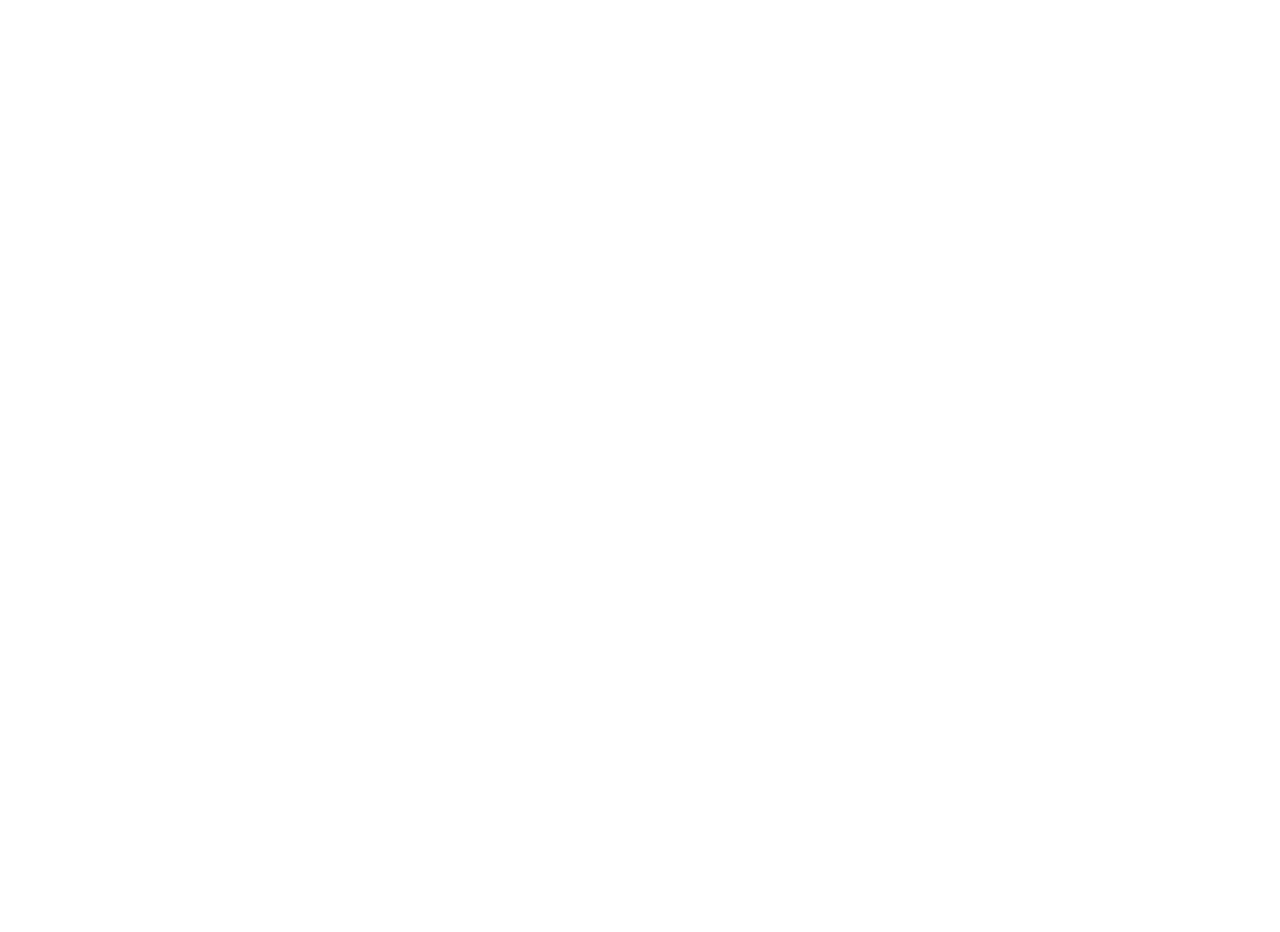
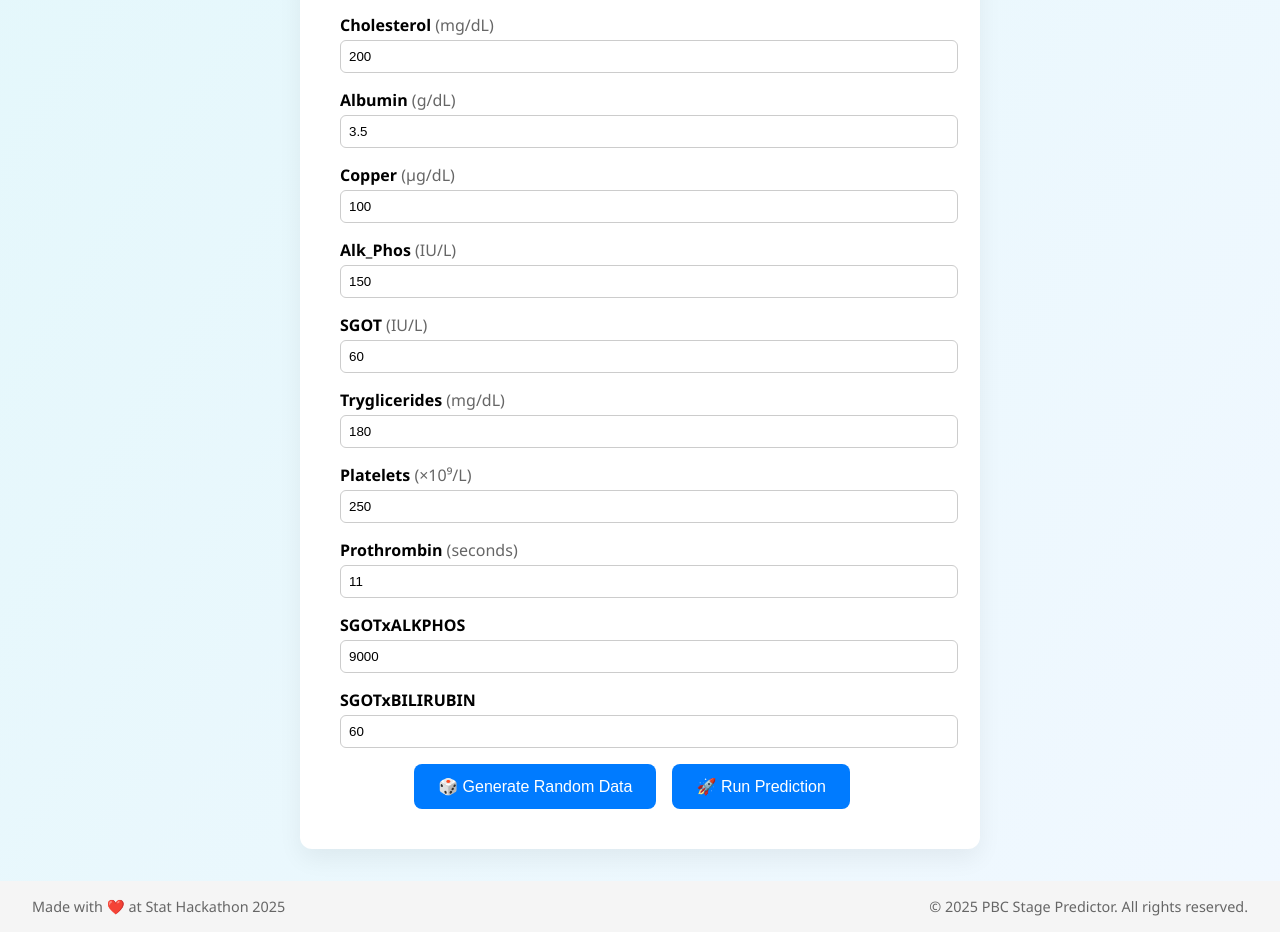
Before and after one commit to 63rude/Stat-Hackathon-Website, a React (Vite) app: page / in a window 1280 px wide. Shown: the part 1057-1989 px from the top of the page. Before the commit the page ends 800 px from the top, so only its background shows below. Built offline with nearby package versions, Linux system fonts and the light colour scheme.

Commit message:
Improve response handling and style tweaks

```diff
--- a/src/App.jsx
+++ b/src/App.jsx
@@ -61,6 +61,7 @@
       borderRadius: '8px',
       fontSize: '1rem',
       cursor: 'pointer',
+      marginRight: '1rem',
     },
     formCard: {
       background: '#fff',
@@ -71,7 +72,15 @@
       margin: '2rem auto',
       width: '90%',
       textAlign: 'center',
-      fontWeight: 'bold',
+    },
+    input: {
+      width: '100%',
+      padding: '0.5rem',
+      borderRadius: '6px',
+      border: '1px solid #ccc',
+      marginTop: '0.25rem',
+      marginBottom: '1rem',
+      fontWeight: 500,
     },
     footer: {
       backgroundColor: '#f5f5f5',
@@ -83,6 +92,93 @@
       fontSize: '0.9rem',
       color: '#666',
     },
+    resultBlock: {
+      marginTop: '2rem',
+      padding: '1rem',
+      backgroundColor: '#e0f7fa',
+      borderRadius: '8px',
+      textAlign: 'left',
+    }
+  };
+
+const fieldUnits = {
+  Age: 'years',
+  Sex: '',
+  Ascites: '',
+  Hepatomegaly: '',
+  Spiders: '',
+  Edema: '',
+  Bilirubin: 'mg/dL',
+  Cholesterol: 'mg/dL',
+  Albumin: 'g/dL',
+  Copper: 'µg/dL',
+  Alk_Phos: 'IU/L',
+  SGOT: 'IU/L',
+  Tryglicerides: 'mg/dL',
+  Platelets: '×10⁹/L',
+  Prothrombin: 'seconds',
+  SGOTxALKPHOS: '',
+  SGOTxBILIRUBIN: '',
+};
+
+  const [form, setForm] = React.useState({
+    Age: 50,
+    Sex: 'F',
+    Ascites: 0,
+    Hepatomegaly: 0,
+    Spiders: 0,
+    Edema: 0,
+    Bilirubin: 1.0,
+    Cholesterol: 200,
+    Albumin: 3.5,
+    Copper: 100,
+    Alk_Phos: 150,
+    SGOT: 60,
+    Tryglicerides: 180,
+    Platelets: 250,
+    Prothrombin: 11.0,
+    SGOTxALKPHOS: 9000,
+    SGOTxBILIRUBIN: 60,
+  });
+
+  const [result, setResult] = React.useState(null);
+
+  const generateRandomData = () => {
+    setForm({
+      Age: Math.floor(Math.random() * 50) + 30,
+      Sex: Math.random() < 0.5 ? 'F' : 'M',
+      Ascites: Math.floor(Math.random() * 3),
+      Hepatomegaly: Math.floor(Math.random() * 2),
+      Spiders: Math.floor(Math.random() * 2),
+      Edema: Math.floor(Math.random() * 2),
+      Bilirubin: +(Math.random() * 4.5 + 0.5).toFixed(2),
+      Cholesterol: Math.floor(Math.random() * 200) + 100,
+      Albumin: +(Math.random() * 3 + 2.5).toFixed(2),
+      Copper: Math.floor(Math.random() * 200),
+      Alk_Phos: Math.floor(Math.random() * 300),
+      SGOT: Math.floor(Math.random() * 150),
+      Tryglicerides: Math.floor(Math.random() * 300),
+      Platelets: Math.floor(Math.random() * 300) + 100,
+      Prothrombin: +(Math.random() * 5 + 10).toFixed(1),
+      SGOTxALKPHOS: Math.floor(Math.random() * 50000),
+      SGOTxBILIRUBIN: Math.floor(Math.random() * 1000),
+    });
+  };
+
+  const handleSubmit = async () => {
+    try {
+      const response = await fetch('http://127.0.0.1:8000/predict', {
+        method: 'POST',
+        headers: { 'Content-Type': 'application/json' },
+        body: JSON.stringify(form),
+      });
+
+      const data = await response.json();
+      setResult(data.prediction);
+    } catch (error) {
+      console.error('Error:', error);
+      alert('Failed to fetch prediction. Is the API running?');
+    }
   };
 
   return (
@@ -112,7 +208,45 @@
         </section>
 
         <div id="form-section" style={styles.formCard}>
-          Enter Patient Data
+          <h2 style={{ marginBottom: '1rem' }}>Enter Patient Data</h2>
+
+          {Object.entries(form).map(([key, value]) => (
+            <div key={key} style={{ textAlign: 'left' }}>
+              <label htmlFor={key} style={{ fontWeight: 600 }}>
+                {key} {fieldUnits[key] && <span style={{ fontWeight: 400, color: '#666' }}>({fieldUnits[key]})</span>}
+              </label>
+              <input
+                id={key}
+                type={typeof value === 'number' ? 'number' : 'text'}
+                value={value}
+                onChange={e =>
+                  setForm({
+                    ...form,
+                    [key]: typeof value === 'number' ? +e.target.value : e.target.value
+                  })
+                }
+                style={styles.input}
+              />
+            </div>
+          ))}
+
+          <div style={{ textAlign: 'center' }}>
+            <button style={styles.button} onClick={generateRandomData}>🎲 Generate Random Data</button>
+            <button style={styles.button} onClick={handleSubmit}>🚀 Run Prediction</button>
+          </div>
+
+          {result && (
+            <div style={styles.resultBlock}>
+              <p><strong>Stage:</strong> {result.Stage}</p>
+              <p><strong>Interpretation:</strong> {result.Interpretation}</p>
+              <p><strong>Probabilities:</strong></p>
+              <ul>
+                {Object.entries(result.Probabilities).map(([label, prob]) => (
+                  <li key={label}>{label}: {(prob * 100).toFixed(1)}%</li>
+                ))}
+              </ul>
+            </div>
+          )}
         </div>
       </main>
 
```
